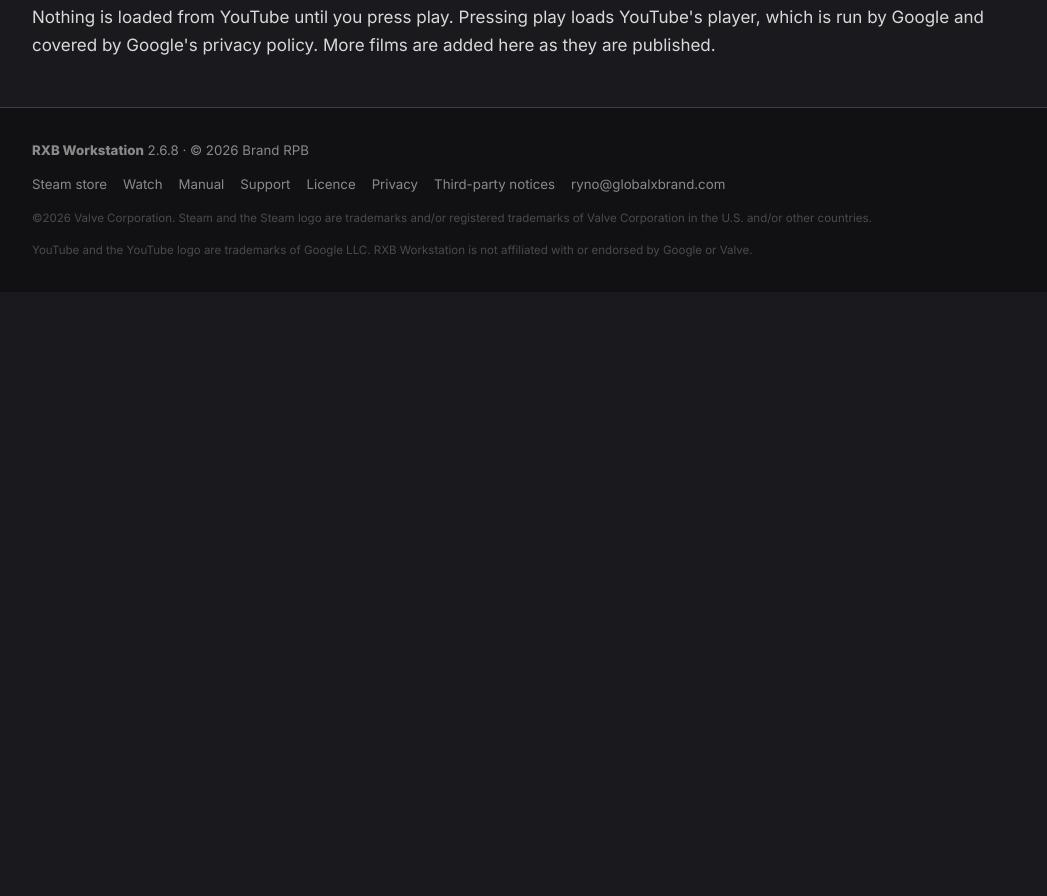
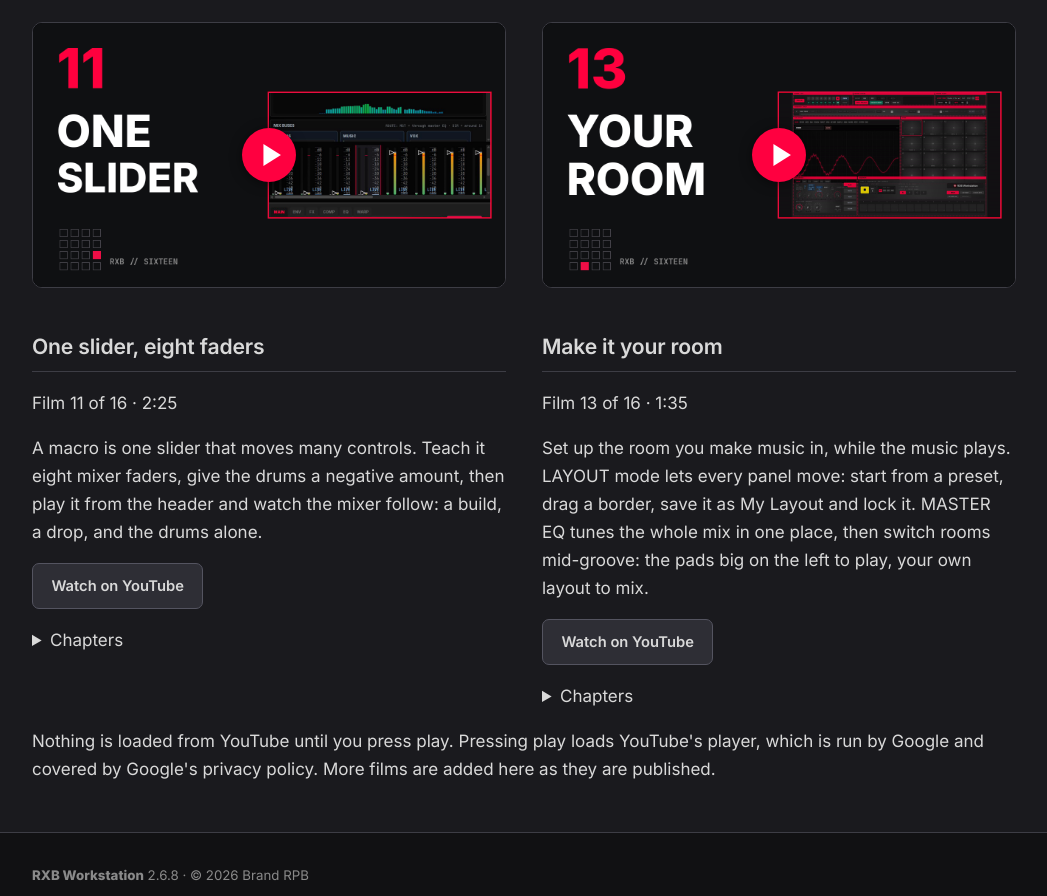
Before and after one commit to RynoBrand/rxb-workstation, a plain HTML site: page watch/index.html in a window 1280 px wide. Shown: the part 3497-4393 px from the top of the page, without its empty margins (116-1163 px from the left). Before the commit the page ends 3789 px from the top, so only its background shows below. Drawn offline with Linux system fonts and the light colour scheme.

Commit message:
Watch page: add Films 07, 11 and 13
Film 07 (One pad, four sounds), Film 11 (One slider, eight faders) and
Film 13 (Make it your room), each with thumbnail, chapters and YouTube link.
Meta description updated to "Films 01 to 11 and 13".

Co-Authored-By: Claude Sonnet 5.5 <noreply@anthropic.com>

```diff
--- a/watch/index.html
+++ b/watch/index.html
@@ -4,10 +4,10 @@
 <meta charset="utf-8">
 <meta name="viewport" content="width=device-width, initial-scale=1">
 <title>Watch - RXB Workstation films</title>
-<meta name="description" content="SIXTEEN: a series of sixteen short films, one for each part of RXB Workstation. Films 01 to 06 and 08 to 10.">
+<meta name="description" content="SIXTEEN: a series of sixteen short films, one for each part of RXB Workstation. Films 01 to 11 and 13.">
 <meta name="color-scheme" content="dark">
 <meta property="og:title" content="Watch - RXB Workstation films">
-<meta property="og:description" content="SIXTEEN: a series of sixteen short films, one for each part of RXB Workstation. Films 01 to 06 and 08 to 10.">
+<meta property="og:description" content="SIXTEEN: a series of sixteen short films, one for each part of RXB Workstation. Films 01 to 11 and 13.">
 <meta property="og:type" content="website">
 <link rel="icon" href="../assets/img/icon.png">
 <link rel="stylesheet" href="../assets/css/site.css?v=86a3a8f6db">
@@ -185,6 +185,30 @@
 </section>
 
 <section class="film">
+  <div class="video" id="film-07">
+    <a class="video__play" href="https://youtu.be/pnbJxTxrrPU" data-yt="pnbJxTxrrPU" data-title="One pad, four sounds - RXB // 07" aria-label="Play: One pad, four sounds">
+      <img src="../assets/img/film-07-thumb.png" width="1280" height="720" loading="lazy" alt="Film 07: pad 15 with its four layer names in the corners, Chords, Lead_Stab, Drum_Loop_88 and Vox_Hit, beside the title One pad, four sounds and the series marker with square 08 lit.">
+      <span class="video__btn" aria-hidden="true"></span>
+    </a>
+  </div>
+  <h2 id="film-07-title">One pad, four sounds<a class="anchor" href="#film-07-title">#</a></h2>
+  <p class="muted">Film 07 of 16 &middot; 2:06</p>
+  <p>Every pad has four layers, one in each corner, and where you strike the pad picks the sound. Load four sounds, give one its own reverb, fit a loop to the song's tempo, and let the sequencer play the groove from that one pad.</p>
+  <p><a class="btn btn--yt" href="https://youtu.be/pnbJxTxrrPU">Watch on YouTube</a></p>
+  <details>
+    <summary>Chapters</summary>
+    <ul class="chapters">
+      <li><code>0:00</code> One pad, four sounds</li>
+      <li><code>0:11</code> Load a sound into each layer</li>
+      <li><code>0:35</code> Every layer has its own settings</li>
+      <li><code>0:53</code> Fit an 88 BPM loop to 100 with MATCH BPM</li>
+      <li><code>1:03</code> COPY PAD, and a choke group</li>
+      <li><code>1:24</code> The groove, played from the one pad</li>
+    </ul>
+  </details>
+</section>
+
+<section class="film">
   <div class="video" id="film-08">
     <a class="video__play" href="https://youtu.be/5wWL8gdCNRg" data-yt="5wWL8gdCNRg" data-title="Make a track with your pads as keys - RXB // 08" aria-label="Play: Make a track with your pads as keys">
       <img src="../assets/img/film-08-thumb.png" width="1280" height="720" loading="lazy" alt="Film 08: the sixteen pads relabelled as the notes A3 to B5 with one key framed in mint, beside the title Every pad a key and the series marker with square 09 lit.">
@@ -255,6 +279,50 @@
     </ul>
   </details>
 </section>
+
+<section class="film">
+  <div class="video" id="film-11">
+    <a class="video__play" href="https://youtu.be/4KX1tH8rzW8" data-yt="4KX1tH8rzW8" data-title="One slider, eight faders - RXB // 11" aria-label="Play: One slider, eight faders">
+      <img src="../assets/img/film-11-thumb.png" width="1280" height="720" loading="lazy" alt="Film 11: eight mixer faders near the top of a build, four drums at the floor and four chords at the top, beside the title One slider and the series marker with square 12 lit.">
+      <span class="video__btn" aria-hidden="true"></span>
+    </a>
+  </div>
+  <h2 id="film-11-title">One slider, eight faders<a class="anchor" href="#film-11-title">#</a></h2>
+  <p class="muted">Film 11 of 16 &middot; 2:25</p>
+  <p>A macro is one slider that moves many controls. Teach it eight mixer faders, give the drums a negative amount, then play it from the header and watch the mixer follow: a build, a drop, and the drums alone.</p>
+  <p><a class="btn btn--yt" href="https://youtu.be/4KX1tH8rzW8">Watch on YouTube</a></p>
+  <details>
+    <summary>Chapters</summary>
+    <ul class="chapters">
+      <li><code>0:00</code> One slider, eight faders</li>
+      <li><code>0:19</code> Teach it: LEARN, then touch the faders</li>
+      <li><code>1:00</code> Negative amounts</li>
+      <li><code>1:19</code> Play it from the header</li>
+    </ul>
+  </details>
+</section>
+
+<section class="film">
+  <div class="video" id="film-13">
+    <a class="video__play" href="https://youtu.be/ZytmqiOTbBI" data-yt="ZytmqiOTbBI" data-title="Make it your room - RXB // 13" aria-label="Play: Make it your room">
+      <img src="../assets/img/film-13-thumb.png" width="1280" height="720" loading="lazy" alt="Film 13: the whole workspace in LAYOUT mode with every panel outlined in red, beside the title Your Room and the series marker with square 13 lit.">
+      <span class="video__btn" aria-hidden="true"></span>
+    </a>
+  </div>
+  <h2 id="film-13-title">Make it your room<a class="anchor" href="#film-13-title">#</a></h2>
+  <p class="muted">Film 13 of 16 &middot; 1:35</p>
+  <p>Set up the room you make music in, while the music plays. LAYOUT mode lets every panel move: start from a preset, drag a border, save it as My Layout and lock it. MASTER EQ tunes the whole mix in one place, then switch rooms mid-groove: the pads big on the left to play, your own layout to mix.</p>
+  <p><a class="btn btn--yt" href="https://youtu.be/ZytmqiOTbBI">Watch on YouTube</a></p>
+  <details>
+    <summary>Chapters</summary>
+    <ul class="chapters">
+      <li><code>0:00</code> Make it your room</li>
+      <li><code>0:09</code> Arrange: presets, a border, My Layout</li>
+      <li><code>0:22</code> Tune: MASTER EQ</li>
+      <li><code>0:42</code> Switch rooms mid-groove</li>
+    </ul>
+  </details>
+</section>
 </div>
 
 <p class="muted">Nothing is loaded from YouTube until you press play. Pressing play loads YouTube's player, which is run by Google and covered by Google's privacy policy. More films are added here as they are published.</p>
```
Also changed, not shown: assets/img/film-07-thumb.png (added), assets/img/film-11-thumb.png (added), assets/img/film-13-thumb.png (added).
